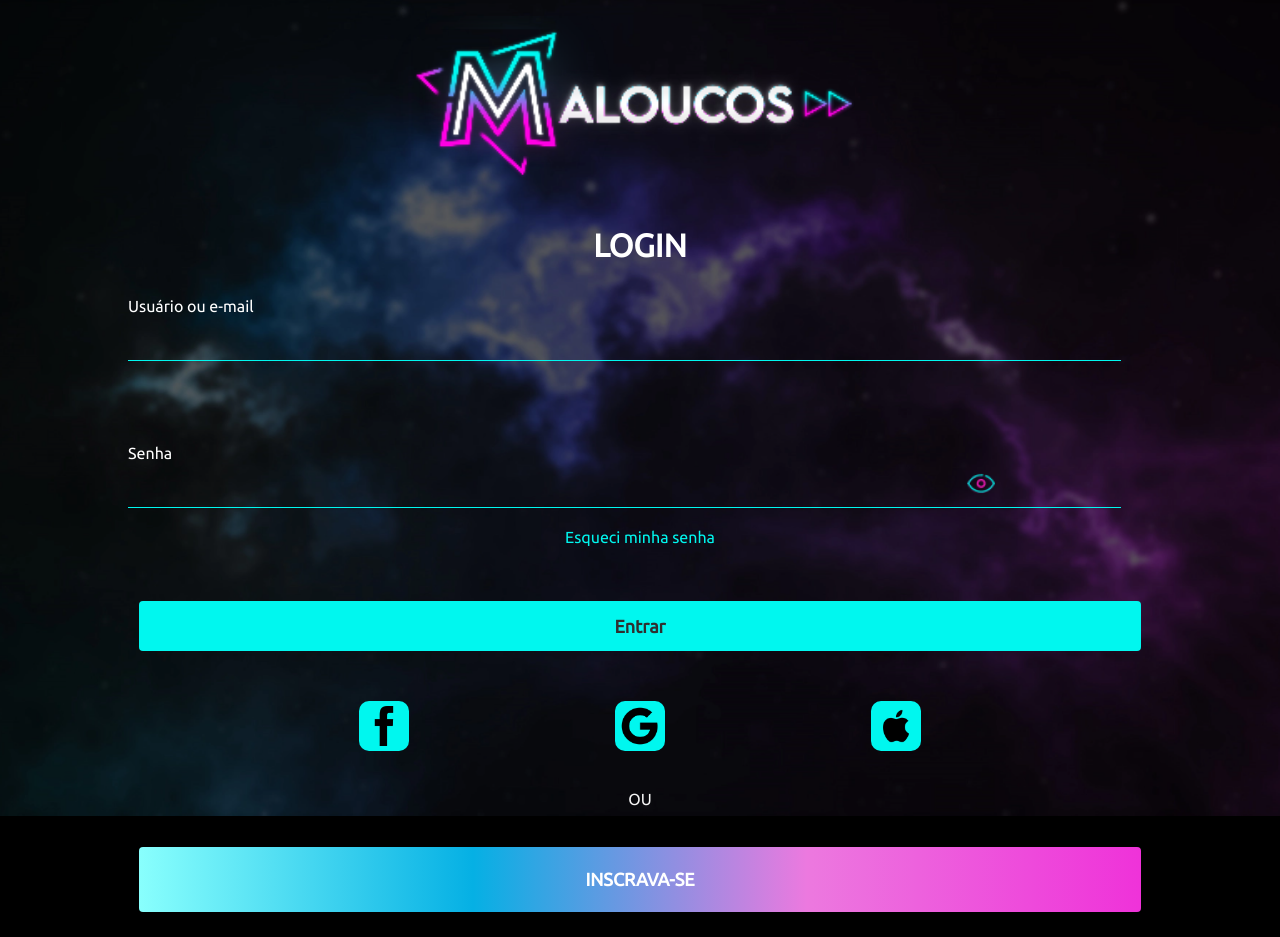
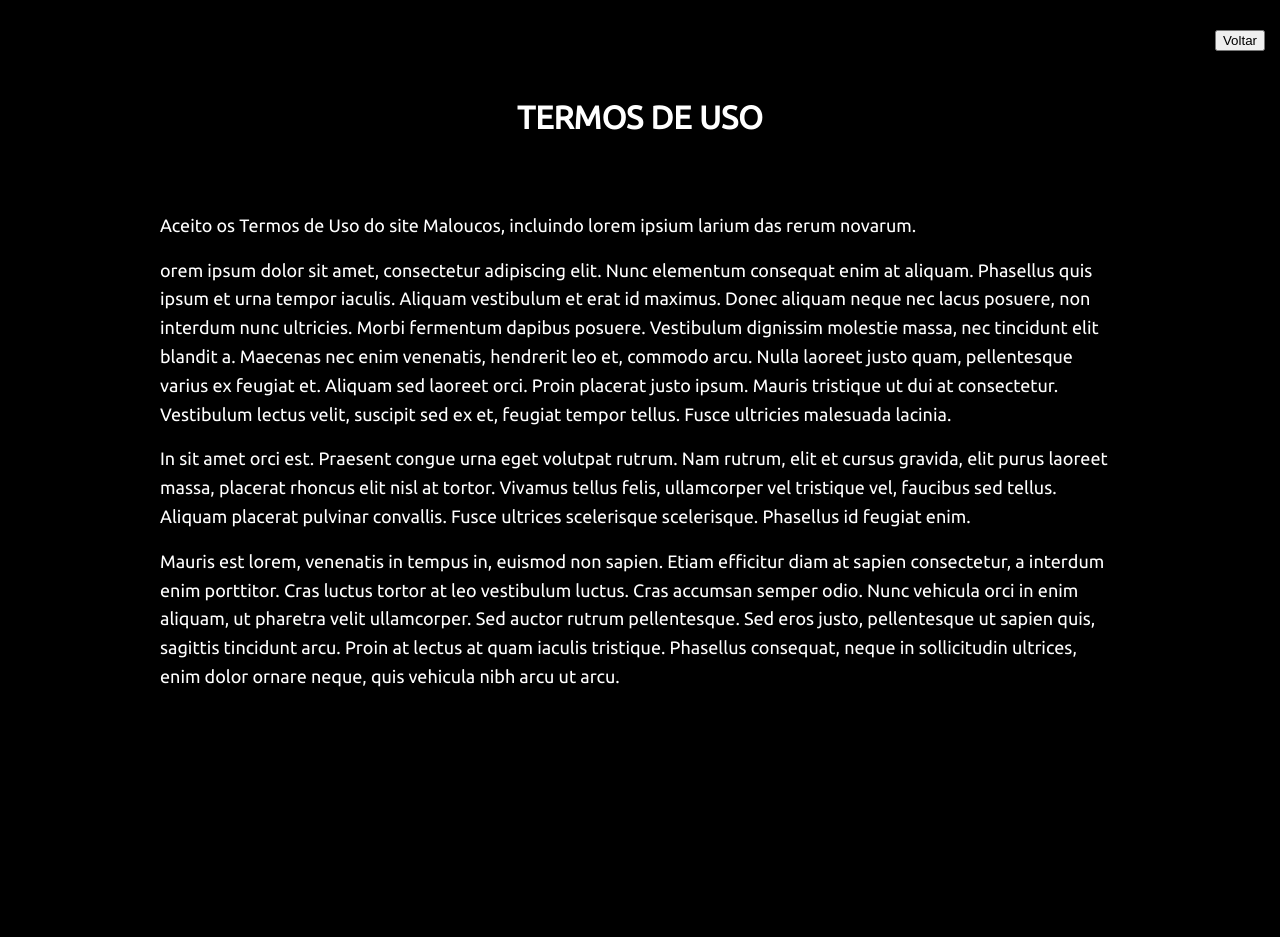
Before and after one commit to VitorSantosH/Maloucos, a React (Create React App) app: page /termos-de-uso in a window 1280 px wide. Before the commit this address led to /. After the commit the page ends 800 px from the top, so only its background shows below. Built offline with nearby package versions, Linux system fonts and the light colour scheme.

Commit message:
termos, cadastro, confirmação email

```diff
--- a/src/components/Routes.jsx
+++ b/src/components/Routes.jsx
@@ -4,12 +4,16 @@ import {
     BrowserRouter as Router,
     Routes,
     Route,
-    Navigate
+    Navigate,
+    useParams
 } from "react-router-dom";
 
 import Home from './home/Home.jsx';
 import Login from "./login/Login.jsx";
 import Cadastro from "./cadastro/Cadastro.jsx";
+import Termos from "./termosDeUso/Termos.jsx";
+import Confirmacao from "./confirmacao/Confirmacao.jsx";
+
 
 const Caminhos = () => {
 
@@ -20,6 +24,8 @@ const Caminhos = () => {
 
                 <Route exact path='/home' element={<Home />} />
                 <Route exact path='/cadastro' element={<Cadastro />} />
+                <Route exact path="/termos-de-uso" element={<Termos />}/>
+                <Route exact path="/confirmacao/:email" element={<Confirmacao/>} />
                 <Route exact path='/' element={<Login />} />
                 <Route
                     path="*"
--- a/src/components/cadastro/Cadastro.css
+++ b/src/components/cadastro/Cadastro.css
@@ -1,5 +1,6 @@
 .cadastro {
     margin-top: 2vh;
+    height: 100%;
     display: flex;
     flex-direction: column;
     justify-content: center;
@@ -10,17 +11,21 @@
     display: flex;
     flex-direction: column;
     justify-content: center;
-    align-items: center;
+    align-items: center ;
+    top: 0px;
+    position: absolute;
+
 }
 
 .divVoltar {
     width: 100vw;
-    padding-left: 10px;
+    padding-top: 35px;
+    padding-left: 15px;
 
 }
 
 #btVoltar {
-    max-width: 35px;
+    width: 60px;
     height: auto;
 }
 
@@ -79,6 +84,7 @@
     background-color: transparent;
     border: solid 1px #00F7EF;
 }
+
 .checkBox img {
     width: 20px;
     height: auto;
@@ -90,7 +96,7 @@
     text-decoration: none;
 }
 
-.SenhaLabel-Icon{
+.SenhaLabel-Icon {
     display: flex;
     flex-direction: row;
     width: 85vw;
--- a/src/components/cadastro/Cadastro.jsx
+++ b/src/components/cadastro/Cadastro.jsx
@@ -5,6 +5,9 @@ import { Link } from 'react-router-dom';
 import api from '../../services/api';
 import Swal from 'sweetalert2'
 import { useNavigate } from 'react-router-dom';
+import Termos from '../termosDeUso/Termos';
+
+
 
 import logoSrc from '../../assets/logoMaloucos.png'
 import btVoltar from '../../assets/bt-voltar.png'
@@ -32,6 +35,8 @@ const Cadastro = () => {
     const [checked, setChecked] = useState(false)
     const [stylePassword2, setStylePassword2] = useState()
     const [menssageLabelSenha2, setMenssageLabelSenha2] = useState('Confirmar Senha')
+    const [dispay, setDispay] = useState(false)
+    const [telValue, setTelValue] = useState()
     const navigate = useNavigate();
 
 
@@ -70,6 +75,25 @@ const Cadastro = () => {
     const CreateAccount = () => {
 
 
+        let cellPattern = new RegExp(/^([0-9]{2}[9]{1}[0-9]{7,8})$/);
+        if (!cellPattern.test(telValue)) {
+            return Swal.fire({
+                icon: 'error',
+                title: 'Erro',
+                text: 'Digite um telefone válido!',
+            })
+        }
+
+
+        if (password != password2 || password === null  || password === "" || password == undefined) {
+            return Swal.fire({
+                icon: 'error',
+                title: 'Erro',
+                text: 'Digite a senha de maneira igual nos dois campos abaixo',
+            })
+
+        }
+
         if (checked == false) {
             return Swal.fire({
                 icon: 'error',
@@ -83,15 +107,20 @@ const Cadastro = () => {
             .then(res => {
 
                 console.log(res)
-                return navigate('/')
+                return navigate(`/confirmacao/${email}`)
 
             })
 
 
     }
 
+    function ReturnTerms() {
+
+        return <Termos dispay={dispay} setDispay={setDispay} />
+    }
     useEffect(() => {
 
+        console.log(dispay)
         if (password2 !== password) {
             setMenssageLabelSenha2('Digitar a senha novamente, igual ao primeiro campo')
             setStylePassword2('#df6363')
@@ -99,14 +128,16 @@ const Cadastro = () => {
             setMenssageLabelSenha2('Confirmar senha')
             setStylePassword2('')
         }
-    }, [password2])
+    }, [password2, dispay])
+
+
 
     return (
         <div className="cadastro">
             <div className="logos">
 
                 <div className="divVoltar">
-                    <img src={btVoltar} id='btVoltar' alt="" />
+                   <Link to={"/"}> <img src={btVoltar} id='btVoltar' alt="" /></Link>
                 </div>
                 <img src={logoSrc} className='logoMaloucos' alt="" />
 
@@ -147,6 +178,7 @@ const Cadastro = () => {
                             onValueChange={(values) => {
                                 const { formattedValue, value } = values;
                                 let cellPattern = new RegExp(/^([0-9]{2}[9]{1}[0-9]{7,8})$/);
+                                setTelValue(value)
                                 console.log(cellPattern.test(value))
                                 setTel(formattedValue)
 
@@ -174,7 +206,7 @@ const Cadastro = () => {
                         <div className='SenhaLabel-Icon'>
                             <label
                                 htmlFor=""
-                                style={{'color': stylePassword2}}>{menssageLabelSenha2}</label>
+                                style={{ 'color': stylePassword2 }}>{menssageLabelSenha2}</label>
                             <img
                                 src={imgOlho} alt=""
                                 onClick={e => changeInputType(e, 2)}
@@ -198,7 +230,11 @@ const Cadastro = () => {
 
                             <img src={checkBoxImg} alt="" />
                         </div>
-                        <span>Aceito os <Link className='LinkReact' to='/termos-de-uso'>Termos de Uso </Link> do site </span>
+                        <span>Aceito os
+                            <span
+                                className='LinkReact'
+                                onClick={e => setDispay(true)}
+                            >Termos de Uso</span> do site </span>
                     </div>
 
                     <div
@@ -212,6 +248,12 @@ const Cadastro = () => {
                 </div>
 
             </div>
+
+            <ReturnTerms />
+
+
+
+
         </div>
     )
 }
--- /dev/null
+++ b/src/components/confirmacao/Confirmacao.css
@@ -0,0 +1,33 @@
+.confirmacao{
+    padding-top: 10vh;
+    display: flex;
+    flex-direction: column;
+    align-items: center;
+    width: 100vw;
+    justify-content: center;
+}
+
+.confirmacao span {
+    margin-top: 5vh;
+    max-width: 75vw;
+    font-size: 36px;
+    line-height: 1.6;
+    text-align: center;
+    letter-spacing: 0px ;
+}
+
+.confirmacao h1 {
+    font-size: 40px;
+}
+
+.inportante{
+    color: #00F7EF;
+}
+
+.confirmacao .entre{
+    margin-top: 8vh;
+}
+
+#linkEntrar{
+    text-decoration: none;
+}
--- /dev/null
+++ b/src/components/confirmacao/Confirmacao.jsx
@@ -0,0 +1,37 @@
+import React from "react";
+import { Link, useParams } from "react-router-dom";
+import "./Confirmacao.css";
+
+import logoMaloucos from '../../assets/logoMaloucos.png'
+
+const Confirmacao = () => {
+
+    let { email } = useParams()
+
+    return (
+        <div className="confirmacao">
+
+            <img src={logoMaloucos} className='logoMaloucos' alt="" />
+            <h1>CONFIRMAÇÃO</h1>
+
+            <span>
+                Um e-mail de confirmação foi enviado para
+                <span className="inportante">
+                    {" "}  {email} {" "}
+                </span>
+                Clique no link contido no e-mail para finalizar seu cadastro.
+            </span>
+
+            <Link id="linkEntrar" to={"/login"}>
+
+                <div className="entre">
+                    ENTRAR
+                </div>
+
+            </Link>
+        </div>
+    )
+}
+
+
+export default Confirmacao;
--- a/src/components/login/Inputs.jsx
+++ b/src/components/login/Inputs.jsx
@@ -74,11 +74,12 @@ const InputsLogin = (props) => {
             <br />
 
             <div className="inputSenha">
-                <div>
+                <div
+                    className="SenhaLabel-Icon"
+                    style={{"width": '75vw'}}>
                     <label htmlFor="InputSenha" style={{"color": styleSenhaLabel}}>{messageSenha}</label>
                     <img
                         src={imgOlho} alt=""
-                        style={{ 'width': '30px', 'position': 'relative', "left": "62vw", "top": "40px" }}
                         onClick={e => changeInputType(e)}
                     />
                 </div>
--- a/src/components/login/Login.css
+++ b/src/components/login/Login.css
@@ -3,7 +3,7 @@
     flex-direction: column;
     align-items: center;
     height: 100vh;
-    margin-top: 2vh;
+    margin-top: 10vh;
 }
 
 .logoMaloucos {
--- /dev/null
+++ b/src/components/termosDeUso/Termos.css
@@ -0,0 +1,39 @@
+.termosDeUso{
+    box-sizing: border-box;
+    padding-top: 20vh;
+    padding-bottom: 20vh;
+    z-index: 3;
+    width: 100vw;
+    height: 100vh;
+    background-color: black;
+    color: white;
+    display: flex;
+    flex-direction: column;
+    align-items: center;
+    position: absolute;
+
+
+}
+
+.termosDeUso  span {
+    margin-top: 2vh;
+    width: 75vw;
+    font-size: 18px;
+    line-height: 1.6;
+    text-rendering: optimizeLegibility;
+    color: #FFFFFF;
+    position: relative;
+    top: -5vh;
+
+}
+.termosDeUso h1 {
+    position: relative;
+    top: -10vh;
+}
+
+.termosDeUso button{
+    display: block;
+    position: absolute;
+    right: 15px;
+    top: 30px;
+}
--- /dev/null
+++ b/src/components/termosDeUso/Termos.jsx
@@ -0,0 +1,40 @@
+import React, { useEffect, useState } from "react";
+import "./Termos.css";
+
+
+const Termos = (props) => {
+
+    const [dispayState, setDispayState] = useState(props.dispay);
+    const [valueDispay, setValueDispay] = useState('none')
+    useEffect(() => {
+
+        if (dispayState == false) {
+            setValueDispay('none')
+        } else {
+            setValueDispay('flex')
+        }
+
+    }, [dispayState])
+
+    return (
+        <div className="termosDeUso" style={{ 'display': valueDispay }}>
+
+            <button onClick={e => props.setDispay(false)}>
+                Voltar
+            </button>
+            <h1>
+
+                TERMOS DE USO
+            </h1>
+            <span>Aceito os Termos de Uso do site Maloucos, incluindo lorem ipsium larium das rerum novarum.</span>
+            <span>  orem ipsum dolor sit amet, consectetur adipiscing elit. Nunc elementum consequat enim at aliquam. Phasellus quis ipsum et urna tempor iaculis. Aliquam vestibulum et erat id maximus. Donec aliquam neque nec lacus posuere, non interdum nunc ultricies. Morbi fermentum dapibus posuere. Vestibulum dignissim molestie massa, nec tincidunt elit blandit a. Maecenas nec enim venenatis, hendrerit leo et, commodo arcu. Nulla laoreet justo quam, pellentesque varius ex feugiat et. Aliquam sed laoreet orci. Proin placerat justo ipsum. Mauris tristique ut dui at consectetur. Vestibulum lectus velit, suscipit sed ex et, feugiat tempor tellus. Fusce ultricies malesuada lacinia.</span>
+            <span>                In sit amet orci est. Praesent congue urna eget volutpat rutrum. Nam rutrum, elit et cursus gravida, elit purus laoreet massa, placerat rhoncus elit nisl at tortor. Vivamus tellus felis, ullamcorper vel tristique vel, faucibus sed tellus. Aliquam placerat pulvinar convallis. Fusce ultrices scelerisque scelerisque. Phasellus id feugiat enim.</span>
+            <span >
+                Mauris est lorem, venenatis in tempus in, euismod non sapien. Etiam efficitur diam at sapien consectetur, a interdum enim porttitor. Cras luctus tortor at leo vestibulum luctus. Cras accumsan semper odio. Nunc vehicula orci in enim aliquam, ut pharetra velit ullamcorper. Sed auctor rutrum pellentesque. Sed eros justo, pellentesque ut sapien quis, sagittis tincidunt arcu. Proin at lectus at quam iaculis tristique. Phasellus consequat, neque in sollicitudin ultrices, enim dolor ornare neque, quis vehicula nibh arcu ut arcu.
+            </span>
+        </div>
+    )
+}
+
+
+export default Termos;
```
